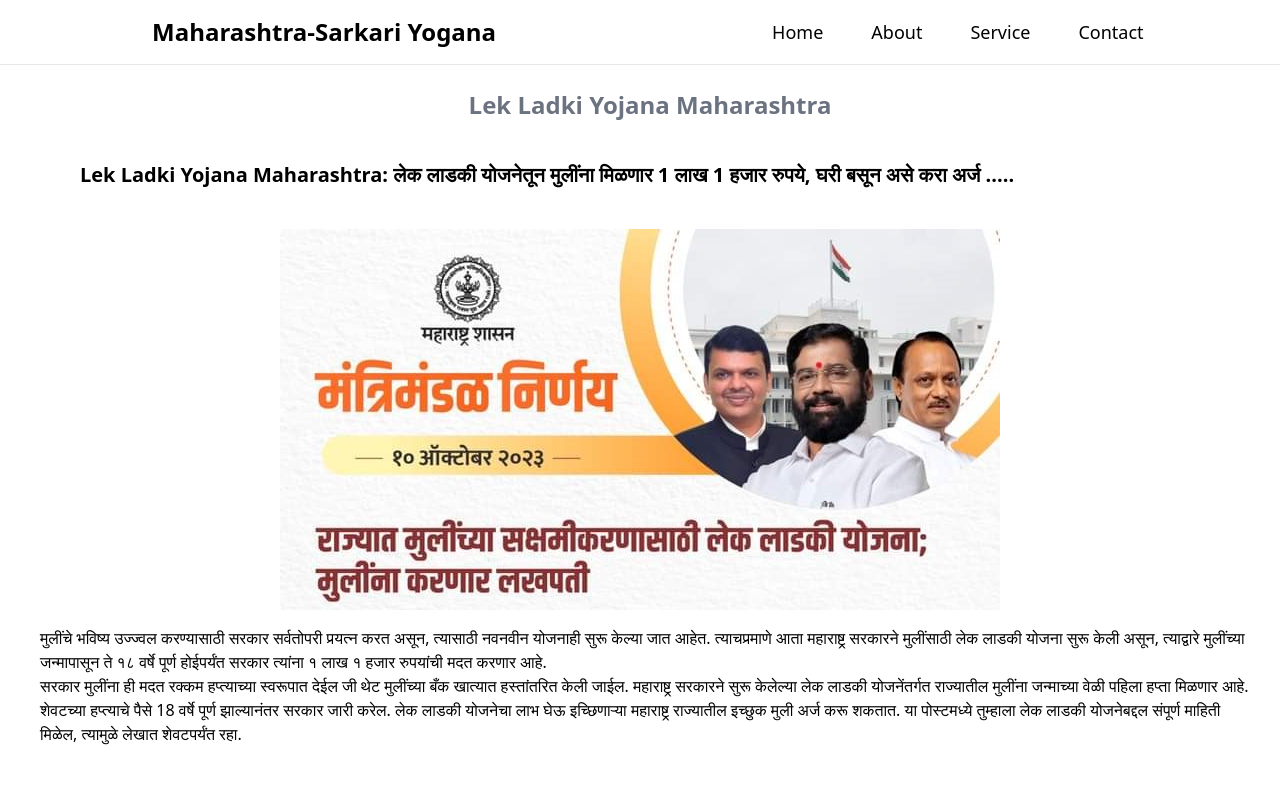
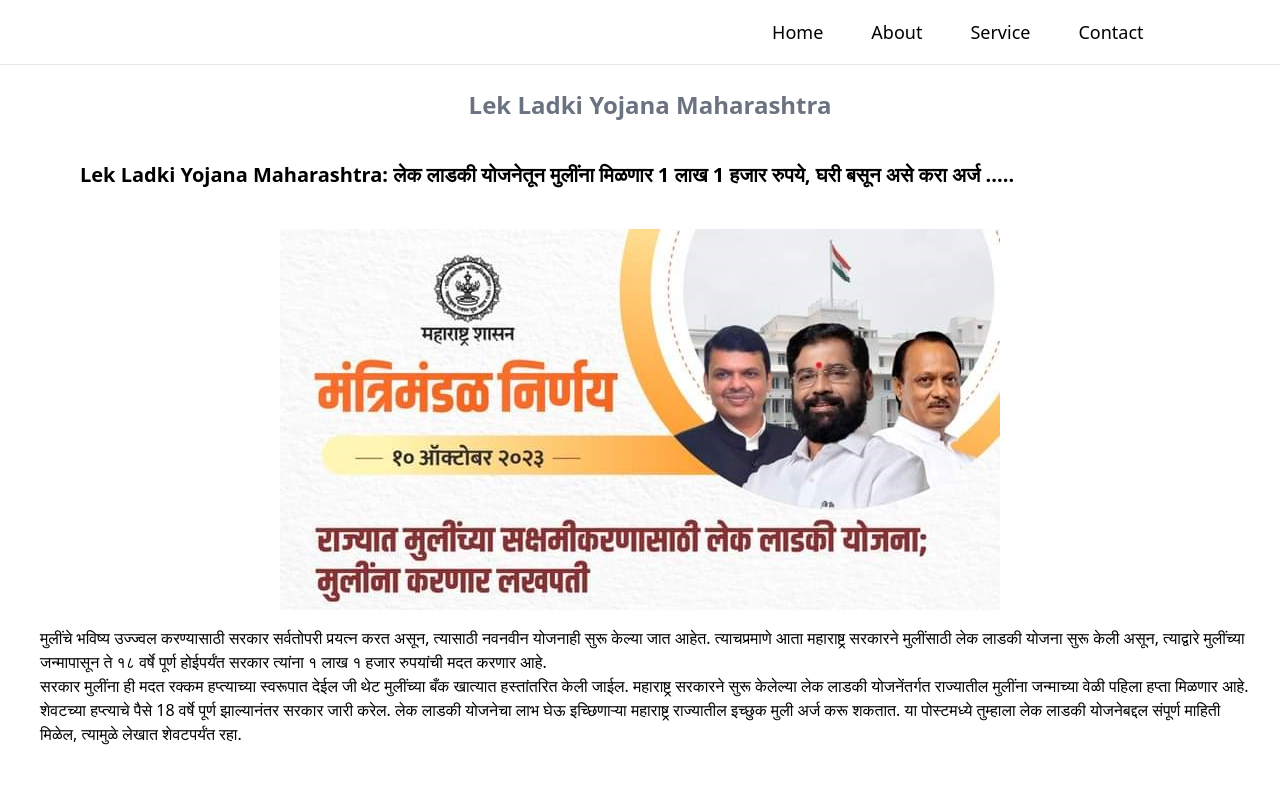
Before and after one commit to akankshapawar-a/MahaDBT, a React (Vite) app: page / in a window 1280 px wide. Shown: the top 790 px of the page. Built offline with nearby package versions, Linux system fonts and the light colour scheme.

Commit message:
modified the emailjs details

```diff
--- a/src/Comment/Comment.jsx
+++ b/src/Comment/Comment.jsx
@@ -25,10 +25,10 @@ const Comment = () => {
       });
 
       emailjs.send(
-        "service_bn25gvh",
-        "template_d9q528i",
+        "service_nwcoi5g",
+        "template_1z3r876",
         data,
-        "aTU2AKHcfOn7qsKfL"
+        "r1o2hjCi20wkUDtfj"
       ).then((response) => {
         console.log('Email sent successfully:', response);
         if (formRef.current) {
--- a/src/Navbar/Navbar.jsx
+++ b/src/Navbar/Navbar.jsx
@@ -59,7 +59,7 @@ const Navbar = () => {
             <div className="flex flex-1 items-center justify-center sm:items-stretch sm:justify-start">
               <div className="flex flex-shrink-0 items-center">
                 <div className="h-8 w-auto  ">
-                                <h1 className="font-bold text-2xl ss:text-base"> Maharashtra-Sarkari Yogana</h1>
+                                <h1 className="font-bold text-2xl ss:text-base text-white"> Maharashtra-Sarkari Yogana</h1>
 
                 </div>
               </div>
```
